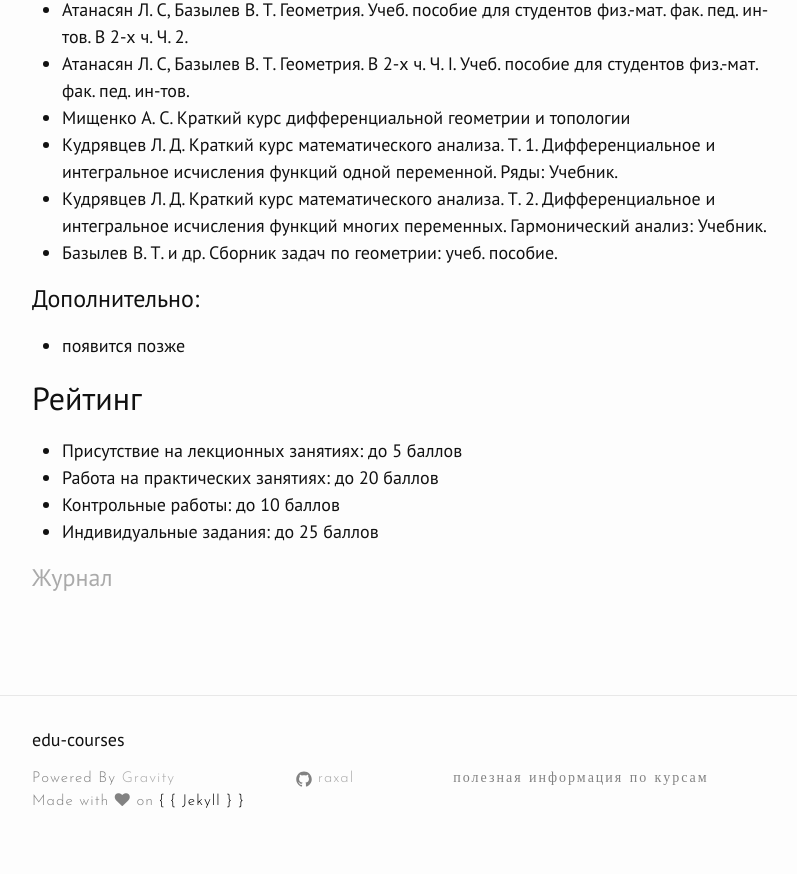
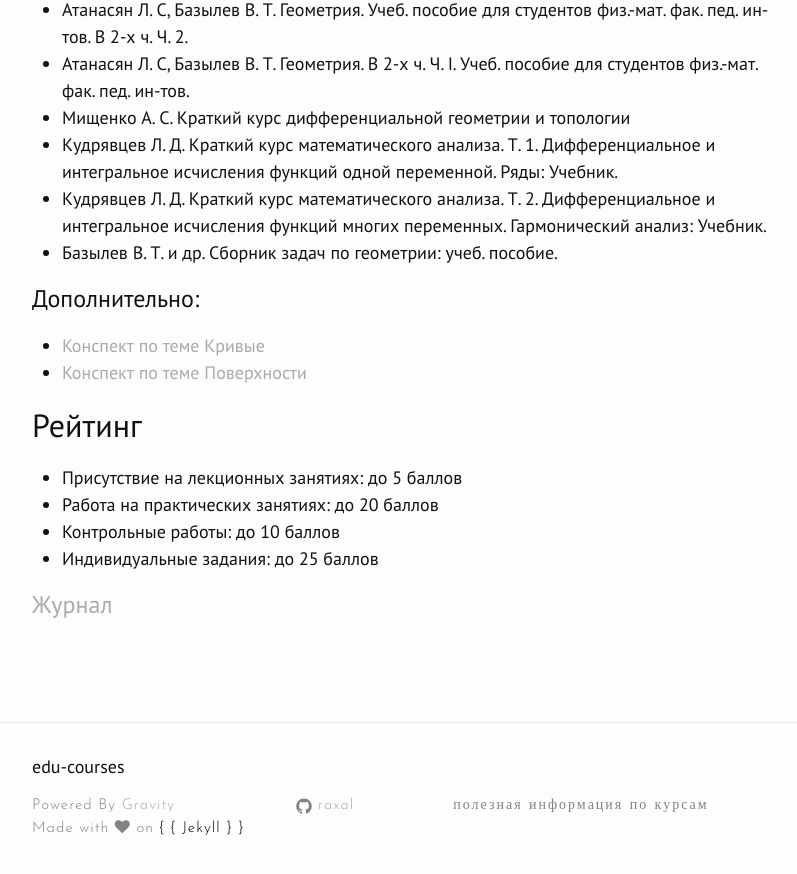
Before and after one commit to raxal/edu, a Jekyll site: the page built from _posts/2017-02-01-2017-spring-geometry-3.md, in a window 1280 px wide and 900 px high, scrolled down 1147 px. Shown: the top 874 px of the window, without its empty margins (238-1035 px from the left). Built offline with Jekyll 4.4.1, drawn with Linux system fonts in a browser that asks for light colours; nearby versions of some CDN libraries.

Commit message:
Add docs to 2017-spring/geometry-3

```diff
--- a/_posts/2017-02-01-2017-spring-geometry-3.md
+++ b/_posts/2017-02-01-2017-spring-geometry-3.md
@@ -40,7 +40,8 @@ categories: course
 
 Дополнительно:
 
-- появится позже
+- [Конспект по теме Кривые](https://github.com/raxal/edu-courses/raw/master/docs/geometry/lection01_dif.pdf)
+- [Конспект по теме Поверхности](https://github.com/raxal/edu-courses/raw/master/docs/geometry/lection02_dif.pdf)
 
 ## Рейтинг
 
```
